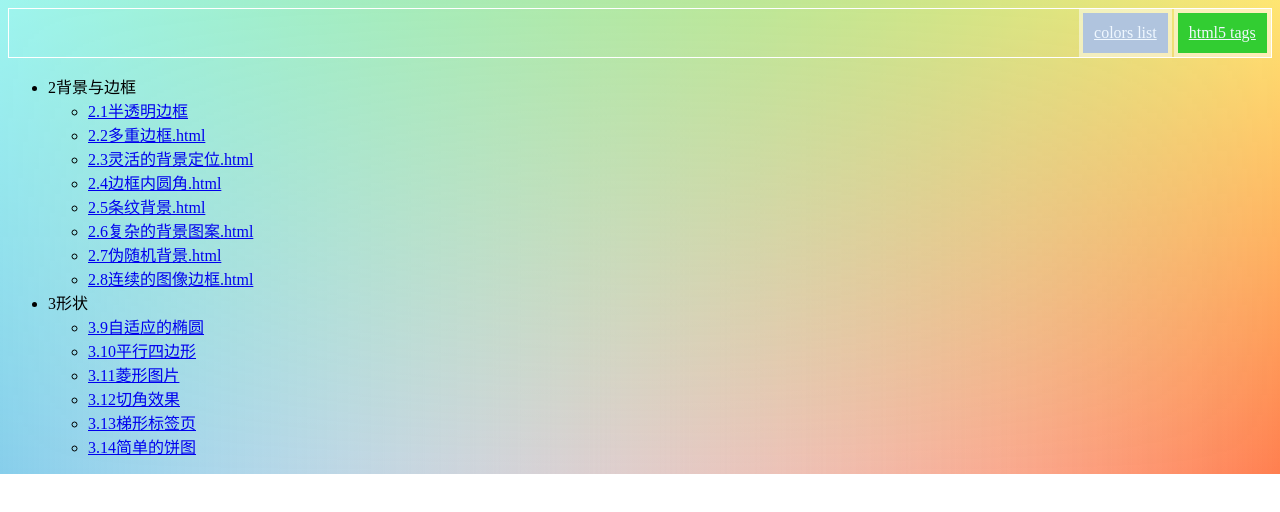
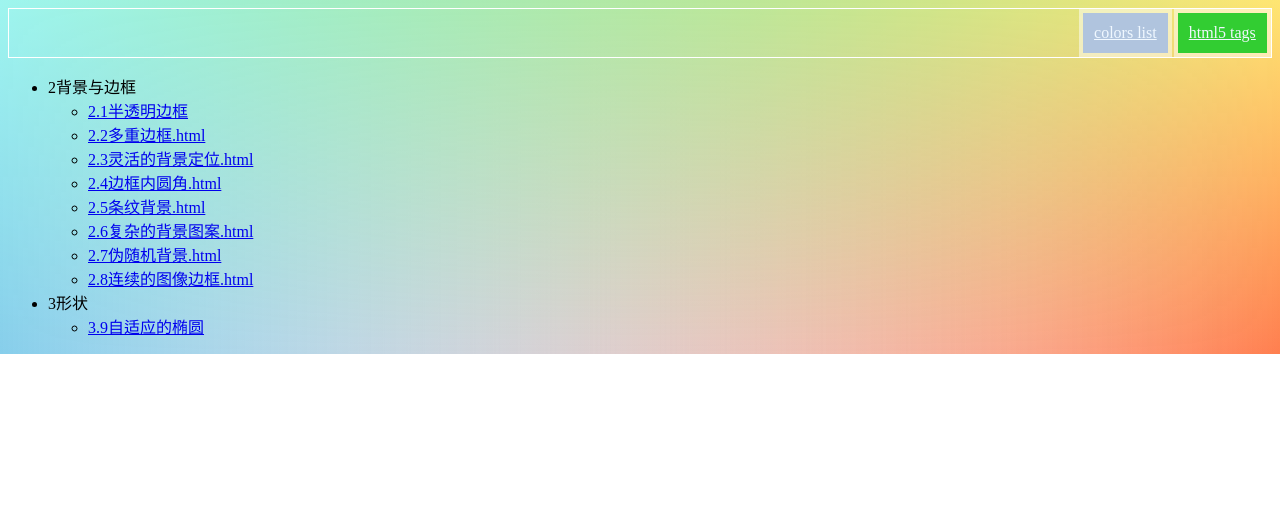
Before and after one commit to FrontCodeOfKelvin/cssPractise, a website: page src/index.html in a window 1280 px wide. Drawn offline with Linux system fonts and the light colour scheme.

Commit message:
delete ..

```diff
--- a/src/index.html
+++ b/src/index.html
@@ -78,11 +78,6 @@
         <li>3形状
                 <ul>
                     <li><a href="3形状/9自适应的椭圆.html">3.9自适应的椭圆</a></li>
-                    <li><a href="3形状/10平行四边形.html">3.10平行四边形</a></li>
-                    <li><a href="3形状/11菱形图片.html">3.11菱形图片</a></li>
-                    <li><a href="3形状/12切角效果.html">3.12切角效果</a></li>
-                    <li><a href="3形状/13梯形标签页.html">3.13梯形标签页</a></li>
-                    <li><a href="3形状/14简单的饼图.html">3.14简单的饼图</a></li>
                 </ul>
             </li>
     </ul>
```
Also changed, not shown: dist/index.html.
